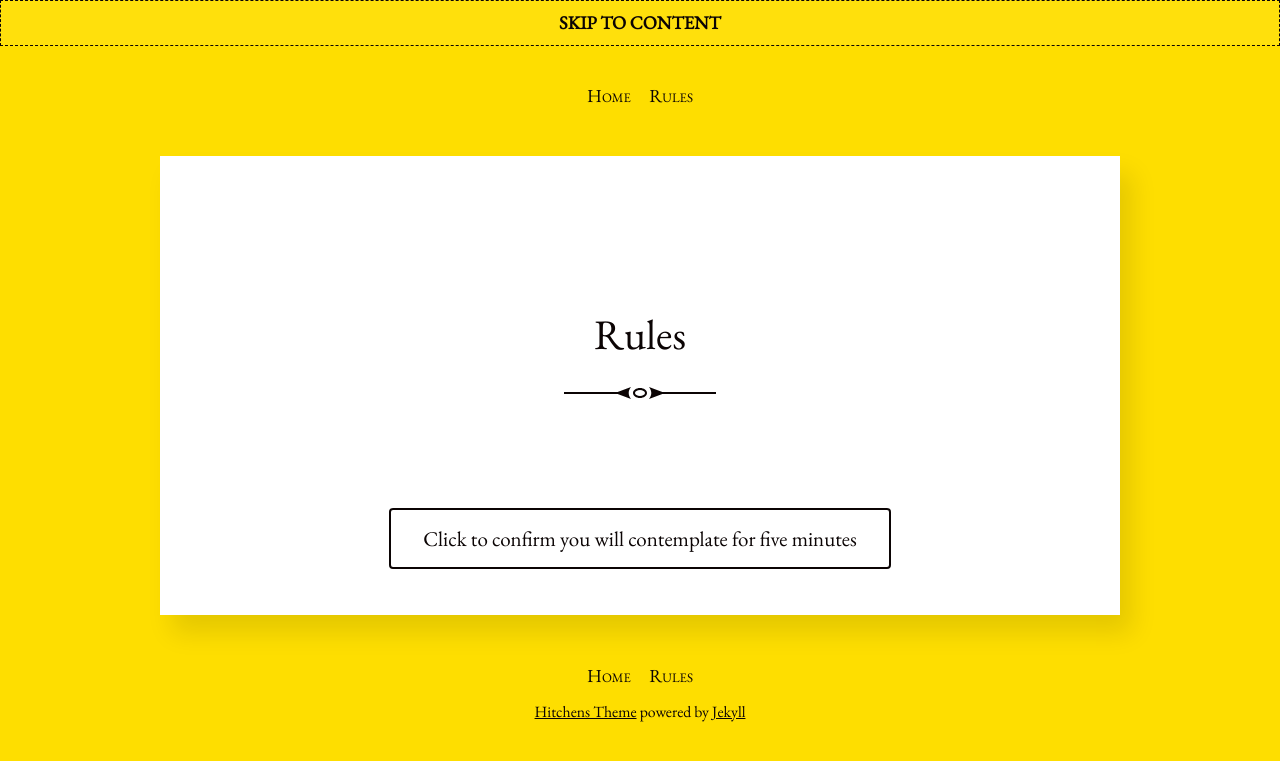
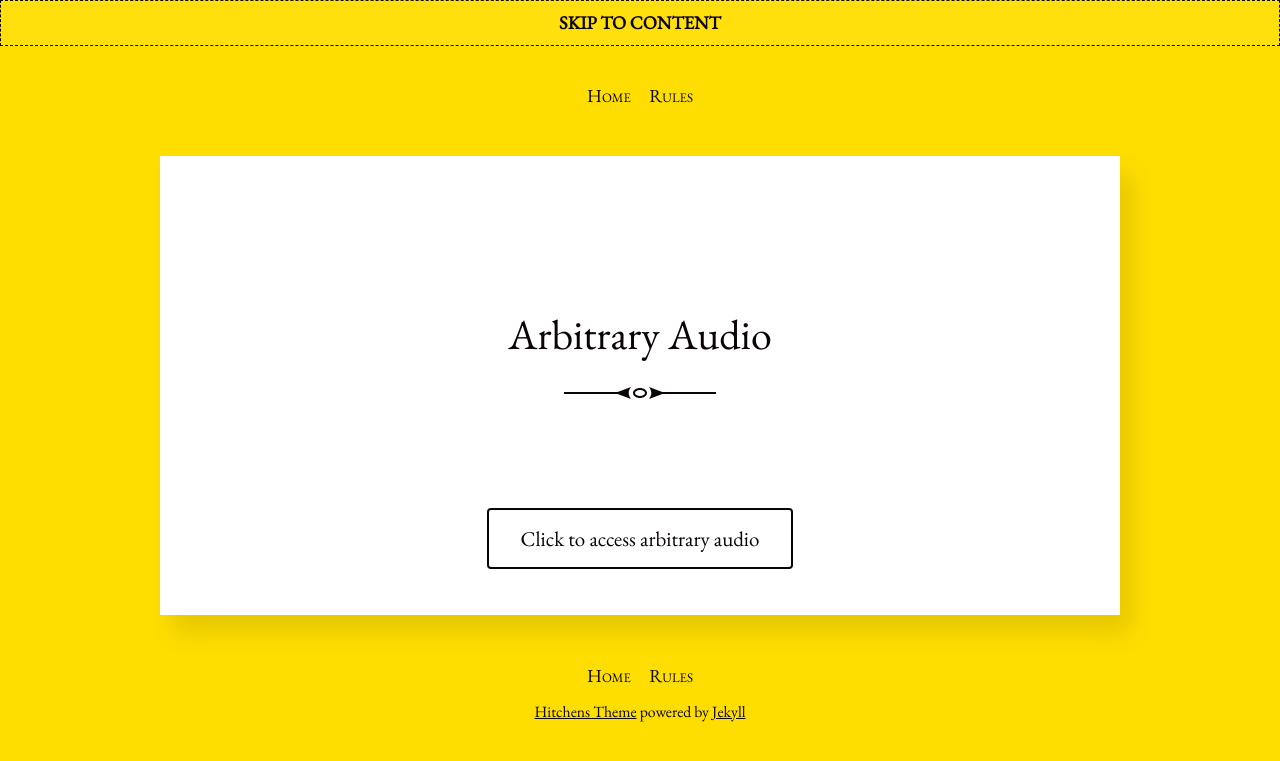
Before and after one commit to zenna/canyoupleaseappreciatethis, a Jekyll site: the page built from arbitrary_audio.md, in a window 1280 px wide. Shown: the top 761 px of the page. Built offline with Jekyll 4.4.1, drawn with Linux system fonts in a browser that asks for light colours; some of the changed lines change nothing that is shown.

Commit message:
audio page

```diff
--- a/arbitrary_audio.md
+++ b/arbitrary_audio.md
@@ -1,28 +1,4 @@
 ---
-layout: post
-title: Rules
+layout: audio_page
+title: Arbitrary Audio
 ---
-
-
-
-<h5>The Rules:</h5>
-
-This is a space for five minute contemplations. Only read a post if and when you have space to contemplate it for five minutes.
-
-<h5>If you break the Rules:</h5>
-
-If a post was read and was not contemplated for five minutes, then it was not read as intended. That includes this rules post.  You clicked a button to get here. I made the button, which means it is special to me, and I made the rules, which means they are also special to me. Be aware that breaking these rules is very serious. However, if you have broken the rules, you are completely forgiven, and allowed to start again. You are allowed to start again even if you did not break the rules, or if you are not sure whether or not you broke the rules. Starting again is both encouraged and discouraged, so it depends what feels right to you in the moment. Know that every post is subject to change, and that includes this rules post. The only way to know for sure what a post currently says is to commit to contemplate it for five minutes.
-
-<h5>Hints:</h5>
-
-I recommend that you start each contemplation by taking a deep breath, then reading the text.  There is no rush, since you will have time to spare after you finish reading. After you finish reading, contemplate.  You may close your eyes if you want.  If you sense you are no longer contemplating, I recommend you take note of what you are doing instead (it might be interesting), then take another deep breath, look at the text, re-read as much as you want, then continue contemplating. You do not need to check the time, since the website will thank you five minutes after you pressed the button. Any thanks you receive from the website will be genuine, regardless of which directions your contemplation went.
-
-If any part this experience is difficult, know that I am thinking of you, and that I'm pretty sure your experience will become more interesting than it is difficult.  To prove this to you, I rounded the corners of the button so that you wouldn't scratch yourself on the sharp corners.
-
-<h5>If you need more rules:</h5>
-
-Contemplate the issue about which you think you need additional rules, and I expect they will come.  For example, I thought I needed a rule about comments on this website, and contemplation gave me the rule that all comments must be delivered by USPS. I liked this rule, but lacked space to add it officially. With unofficial rules, proceed at your own risk.
-
-<h5>If you want something appreciated here:</h5>
-
-You know how to reach me.
```
